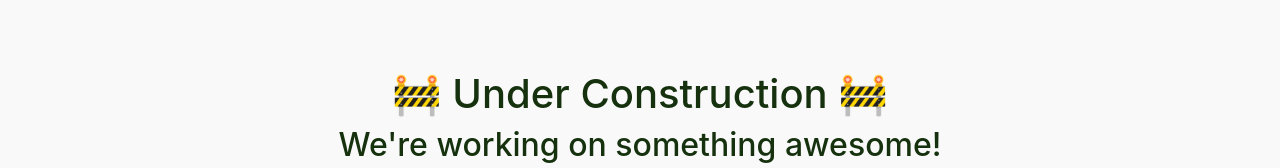
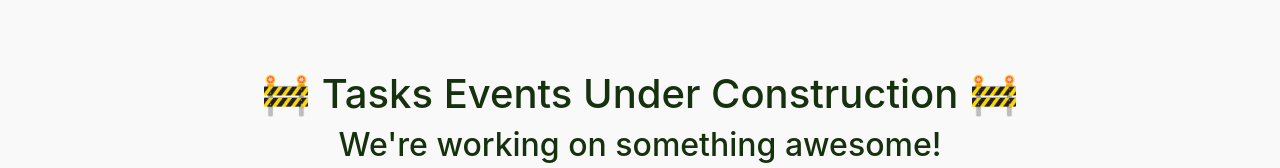
Before and after one commit to Brian-K-Gathui/VolunTree-V1, a React (Create React App) app in the folder client/: page /events/create in a window 1280 px wide. Shown: the part 512-680 px from the top of the page. Built offline with nearby package versions, Linux system fonts and the light colour scheme.

Commit message:
Multiple changes implemented, Construction pages improved, and proper routing for organizations not organization in the App.js

```diff
--- a/client/src/App.js
+++ b/client/src/App.js
@@ -36,9 +36,9 @@ const App = () => {
                 <Route path="/signup" element={<SignUpAdmin />} />
                 <Route path="/admin/edit/:id" element={<EditAdmin />} />
 
-                <Route path="/organization" element={<OrganizationList />} />
-                <Route path="/organization/create" element={<CreateOrganization />} />
-                <Route path="/organization/edit/:id" element={<EditOrganization />} />
+                <Route path="/organizations" element={<OrganizationList />} />
+                <Route path="/organizations/create" element={<CreateOrganization />} />
+                <Route path="/organizations/edit/:id" element={<EditOrganization />} />
 
                 <Route path="/volunteers" element={<VolunteerList />} />
                 <Route path="/volunteers/create" element={<CreateVolunteer />} />
--- a/client/src/pages/eventPages/CreateEvent.js
+++ b/client/src/pages/eventPages/CreateEvent.js
@@ -6,7 +6,7 @@ const UnderConstruction = () => {
         <div className="dashboard-container">
             <div className="d-flex justify-content-center align-items-center" style={{ height: "100vh" }}>
                 <div className="col-md-12 text-center">
-                    <h1>🚧 Under Construction 🚧</h1>
+                    <h1>🚧 Tasks Events Under Construction 🚧</h1>
                     <h2>We're working on something awesome!</h2>
                     <p>Stay tuned while we build this page.</p>
                 </div>
--- a/client/src/pages/eventPages/EditEvent.js
+++ b/client/src/pages/eventPages/EditEvent.js
@@ -6,7 +6,7 @@ const UnderConstruction = () => {
         <div className="dashboard-container">
             <div className="d-flex justify-content-center align-items-center" style={{ height: "100vh" }}>
                 <div className="col-md-12 text-center">
-                    <h1>🚧 Under Construction 🚧</h1>
+                    <h1>🚧 Events Under Construction 🚧</h1>
                     <h2>We're working on something awesome!</h2>
                     <p>Stay tuned while we build this page.</p>
                 </div>
--- a/client/src/pages/eventPages/EventList.js
+++ b/client/src/pages/eventPages/EventList.js
@@ -6,7 +6,7 @@ const UnderConstruction = () => {
         <div className="dashboard-container">
             <div className="d-flex justify-content-center align-items-center" style={{ height: "100vh" }}>
                 <div className="col-md-12 text-center">
-                    <h1>🚧 Under Construction 🚧</h1>
+                    <h1>🚧 Events Under Construction 🚧</h1>
                     <h2>We're working on something awesome!</h2>
                     <p>Stay tuned while we build this page.</p>
                 </div>
--- a/client/src/pages/taskPages/CreateTask.js
+++ b/client/src/pages/taskPages/CreateTask.js
@@ -0,0 +1,18 @@
+import React from "react";
+import "bootstrap/dist/css/bootstrap.min.css";
+
+const UnderConstruction = () => {
+    return (
+        <div className="dashboard-container">
+            <div className="d-flex justify-content-center align-items-center" style={{ height: "100vh" }}>
+                <div className="col-md-12 text-center">
+                    <h1>🚧 Tasks Events Under Construction 🚧</h1>
+                    <h2>We're working on something awesome!</h2>
+                    <p>Stay tuned while we build this page.</p>
+                </div>
+            </div>
+        </div>
+    );
+};
+
+export default UnderConstruction;
--- a/client/src/pages/taskPages/EditTask.js
+++ b/client/src/pages/taskPages/EditTask.js
@@ -6,7 +6,7 @@ const UnderConstruction = () => {
         <div className="dashboard-container">
             <div className="d-flex justify-content-center align-items-center" style={{ height: "100vh" }}>
                 <div className="col-md-12 text-center">
-                    <h1>🚧 Under Construction 🚧</h1>
+                    <h1>🚧 Tasks Events Under Construction 🚧</h1>
                     <h2>We're working on something awesome!</h2>
                     <p>Stay tuned while we build this page.</p>
                 </div>
```
